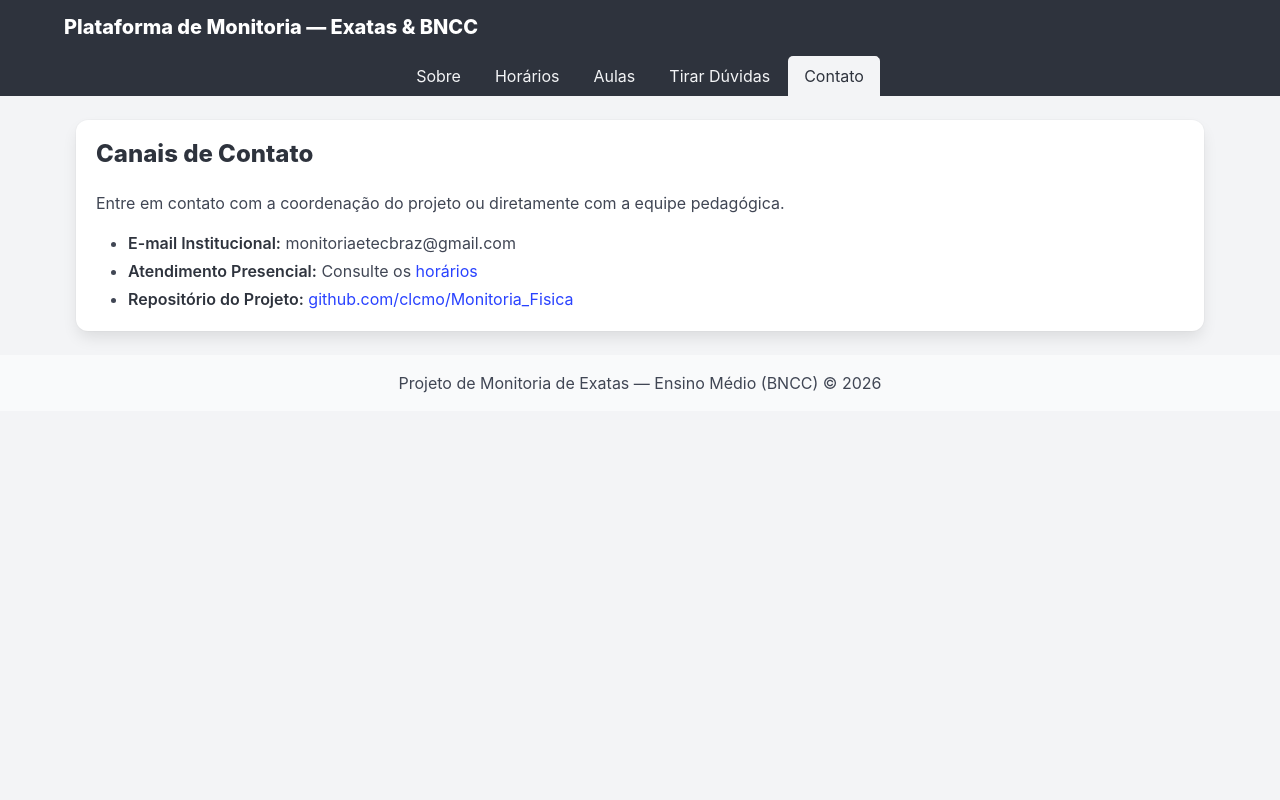
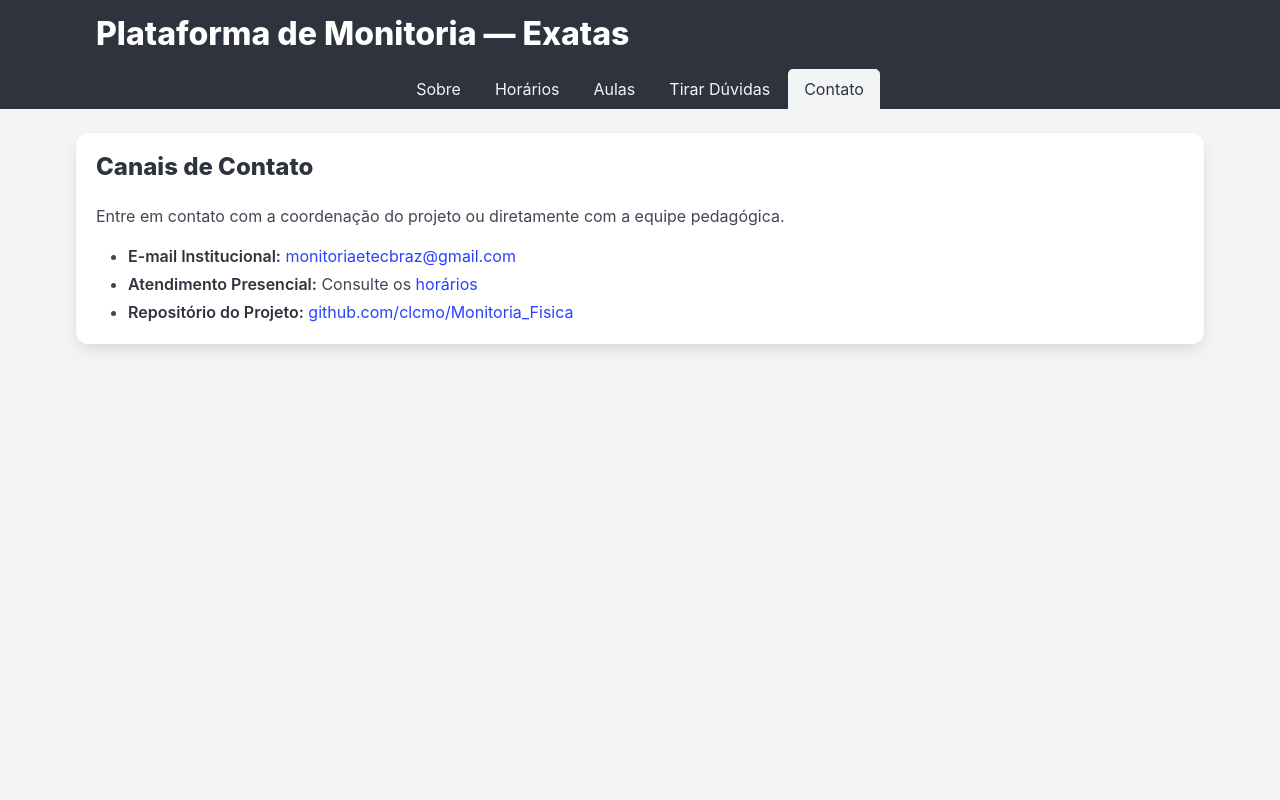
Before and after one commit to clcmo/Monitoria_Fisica, a React (Vite) app: page / in a window 1280 px wide. Both pictures are taken after a click on the link "Contato". Shown: the top 800 px of the page. Built offline with nearby package versions, Linux system fonts and the light colour scheme; no server answers.

Commit message:
feat: novas correções

```diff
--- a/src/App.tsx
+++ b/src/App.tsx
@@ -16,7 +16,7 @@ export default function App() {
     <div className="has-background-light" style={{ minHeight: '100vh' }}>
       <Header secaoAtiva={secaoAtiva} setSecaoAtiva={setSecaoAtiva} />
 
-      <main className="container my-5 px-3">
+      <main className="container my-5 px-3" style={{ minHeight: '100vh' }}>
         {secaoAtiva === 'sobre' && <Sobre />}
         {secaoAtiva === 'horarios' && <Horarios />}
         {secaoAtiva === 'aulas' && <Aulas />}
--- a/src/components/Contato.tsx
+++ b/src/components/Contato.tsx
@@ -7,7 +7,7 @@ export default function Contato() {
       </p>
       <div className="content">
         <ul>
-          <li><strong>E-mail Institucional:</strong> monitoriaetecbraz@gmail.com</li>
+          <li><strong>E-mail Institucional:</strong> <a href="mailto:monitoriaetecbraz@gmail.com">monitoriaetecbraz@gmail.com</a></li>
           <li><strong>Atendimento Presencial:</strong> Consulte os <a href="./Horarios">horários</a></li>
           <li>
             <strong>Repositório do Projeto:</strong>{' '}
--- a/src/components/Header.tsx
+++ b/src/components/Header.tsx
@@ -15,11 +15,11 @@ const ABAS: { id: Secao; label: string }[] = [
 
 export default function Header({ secaoAtiva, setSecaoAtiva }: HeaderProps) {
   return (
-    <header className="hero is-dark">
+    <header className="hero is-dark is-large">
       <div className="hero-body py-4">
         <div className="container">
-          <p className="title is-5 has-text-white">
-            Plataforma de Monitoria — Exatas &amp; BNCC
+          <p className="title is-3 has-text-white">
+            Plataforma de Monitoria — Exatas
           </p>
         </div>
       </div>
--- a/src/data/monitores.ts
+++ b/src/data/monitores.ts
@@ -21,7 +21,7 @@ export const MONITORES: Monitor[] = [
     materia: 'Física',
     areaBNCC: 'Ciências da Natureza e suas Tecnologias',
     nome: 'Felipe / Monitor de Física',
-    horario: 'Terças — 10h às 12h',
+    horario: 'Terças — 7h às 9h',
     local: 'Sala de aula',
   },
   {
```
